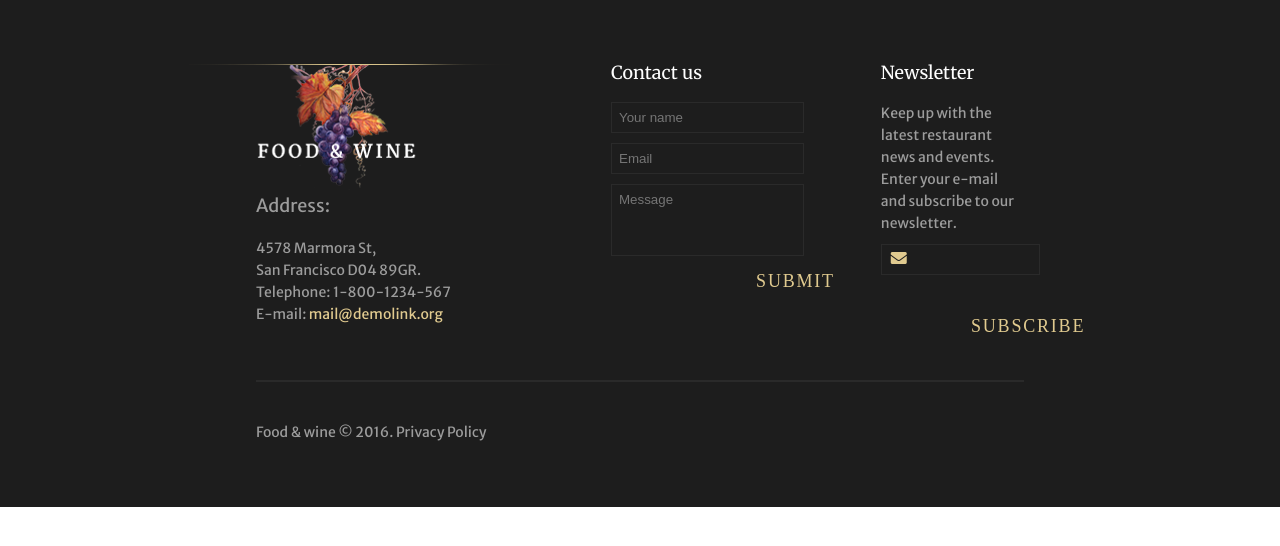
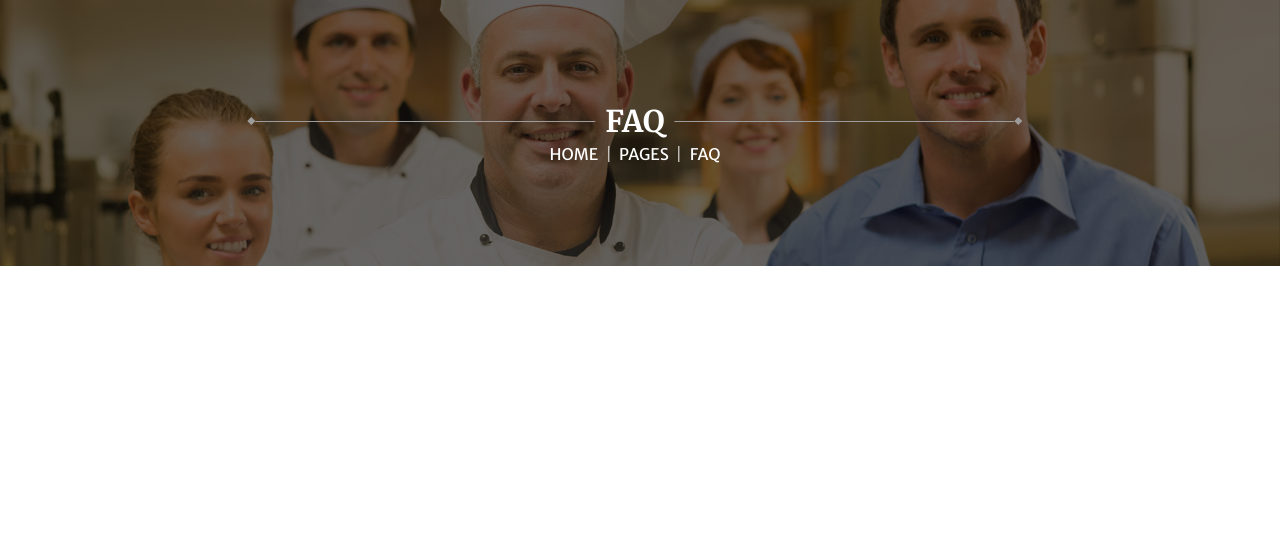
Before and after one commit to maxbordovski/food-and-wine-, a website: page index.html in a window 1280 px wide. Drawn offline with Linux system fonts and the light colour scheme.

Commit message:
added label pattarn for all pages

```diff
--- a/assets/styles/scss/footer.scss
+++ /dev/null
@@ -1,80 +0,0 @@
-@import "mixins.scss";
-@import "colors.scss";
-@import "style.scss";
-.fw-f-logo {
-    position: relative;
-    right: 67px;
-}
-footer {
-    background-color: $bgcolorprimary;
-    padding: 5% 0%;
-}
-.fw-f-elements {
-    @include block60;
-    display: flex;
-    justify-content: center;
-    align-items: flex-start;
-}
-.fw-f-email {
-    color: $colortextsecondary;
-}
-.fw-f-address {
-    color: $colortextgrey;
-    font-family: 'Merriweather Sans';
-    padding-bottom: 0;
-  }
-.fw-f-contact-us {
-    @include flex-cols;
-    flex-grow: 4;
-    padding-right: 10%;
-  }
-input {
-    @include in-t;
-}
-button {
-    @include bu-t;
-}
-button:hover {
-    background: $bgcolorsecondary;
-}
-.fw-f-message {
-    padding-bottom: 25%;
-}
-  .fw-f-logo {
-    position: relative;
-    right: 67px;
-}
-  .fw-f-email-input {
-    width: 100%;
-    margin-top: 10px;
-}
-  .fw-f-submit-button {
-    box-sizing: border-box;
-    width: 30%;
-    position: relative;
-    left: 70%;
-}
-  .fw-f-subsribe-button {
-    position: relative;
-    left: 56%;
-}
-.fw-f-line {
-    @include block60;
-    background-color: $bgcolorsecondary;
-    height: 2px;
-    margin-top: 3%;
-}
-.fw-f-footer-bottom {
-    @include flex-cols;
-}
-.fw-f-copyrights {
-    padding-top: 3%;
-    box-sizing: border-box;
-    @include block60;
-}
-i {
-    padding: 5px 10px;
-    color: $colortextsecondary;
-    position: relative;
-    bottom: 40px;
-}
--- /dev/null
+++ b/assets/styles/scss/label.scss
@@ -0,0 +1,66 @@
+@import "mixins.scss";
+@import "colors.scss";
+@import "style.scss";
+
+.fw-l-info {
+    position: relative;
+}
+img {
+    width: 100%;
+}
+.fw-l-centering {
+    @include centering-absolute-child;
+    padding-right: 10px;
+}
+.fw-l-decoration {
+    @include flex-container-full_center;
+}
+    .fw-l-romb-l, .fw-l-romb-r {
+    width: 0;
+    height: 0;
+    border: 4px solid transparent;
+    border-bottom-color: $colortextgrey;
+    position: relative;
+    top: -4px;
+}
+    .fw-l-romb-r:after {
+    @include rhombus-after;
+}
+    .fw-l-romb-l:after {
+    @include rhombus-after;
+}
+    .fw-l-line-l, .fw-l-line-r {
+      background-color: $colortextgrey;
+      height: 1px;
+      width: 340px;
+}
+.fw-l-name {
+    padding: 0 10px 0 10px;
+    font-size: 30px;
+    font-family: 'Merriweather';
+    font-weight: 600;
+    color: $colortextprimary;
+}
+.fw-l-nav {
+    @include flex-container-full_center;
+    padding-top: 10px;
+}
+.fw-l-menu-center {
+    border-left: $colortextprimary 1px solid;
+    border-right: $colortextprimary 1px solid;
+}
+a {
+    color: $colortextprimary;
+    text-decoration: none;
+    padding: 0 10px;
+    font-family: 'Merriweather sans';
+ }
+a:hover {
+    background-color: $colortextsecondary;
+}
+a:visited {
+    color: $colortextprimary;
+}
+a:active {
+    color: $colortextprimary;
+}
--- a/assets/styles/scss/mixins.scss
+++ b/assets/styles/scss/mixins.scss
@@ -1,29 +1,25 @@
-/* Mixin for block 60%*/
-@mixin block60 {
-    width: 60%;
-    margin: auto;
-    max-width: 1200px;
+/*Mixin for centering child elements with help pos:absolute
+!Don't forget to give pos:reletive and height for parent element!*/
+@mixin centering-absolute-child {
+    position: absolute;
+    top: 50%;
+    left: 50%;
+    transform: translate(-50%, -50%);
 }
-/*Mixin for column objects*/
-@mixin flex-cols{
+/*Just for centering flex items by the center*/
+@mixin flex-container-full_center {
     display: flex;
-    flex-direction: column;
+    justify-content: center;
+    align-items: center;
 }
-/*Pattern for inputs*/
-@mixin in-t {
-    outline:none;
-    background-color: transparent;
-    border: 1px solid $bgcolorsecondary;
-    padding: 7px;
-    margin-bottom: 10px;
+/*:after for creating rhombus*/
+@mixin rhombus-after {
+    content: "";
+    width: 0;
+    height: 0;
+    position: absolute;
+    left: -4px;
+    top: 4px;
+    border: 4px solid transparent;
+    border-top-color: rgb(156, 156, 156);
 }
-/*Pattern for buttons*/
-@mixin bu-t {
-    font-family: 'Meriweather';
-    border: none;
-    background-color: inherit;
-    color: $colortextsecondary;
-    padding: 5px 10px 5px 10px;
-    font-size: 18px;
-    letter-spacing: 0.1em;
-}
--- a/index.html
+++ b/index.html
@@ -15,33 +15,28 @@
         <!-- write header here -->
       </header>
       <main>
-        <!-- space for our sections -->
+        <section>
+            <div class="fw-l-info">
+                <img src="assets/images/label-bg-faq.png"> <!--If you wanna add another img put it here-->
+                <div class="fw-l-centering">
+                <div class="fw-l-decoration"> <!--Decoration and H1-->
+                <div class="fw-l-romb-l"></div>
+                <div class="fw-l-line-l"></div>
+                <h1 class="fw-l-name">FAQ</h1>
+                <div class="fw-l-line-r"></div>
+                <div class="fw-l-romb-r"></div>
+            </div>
+            <div class="fw-l-nav"> <!--Navigation links-->
+                <a href="">HOME</a>
+                <a class="fw-l-menu-center" href="">PAGES</a>
+                <a href="">FAQ</a>
+            </div>
+            </div>
+            </div>
+        </section>
       </main>
       <footer>
-        <div class="fw-f-elements"> <!--Logo, address, phone and email-->
-          <div class="fw-f-ontacts">
-          <img class="fw-f-logo" src="assets/images/logov2.png" alt="Food & Wine">
-          <h3 class="fw-f-address">Address:</h3>
-          <h4 class="fw-f-info"><br>4578 Marmora St,<br>San Francisco D04 89GR.<br>Telephone: 1-800-1234-567<br>E-mail: <span class="fw-f-email">mail@demolink.org</span></h4>
-      </div>
-          <div class="fw-f-contact-us"><h3>Contact us</h3> <!--Contact message-->
-          <input type="fw-f-text" placeholder="Your name">
-          <input type="fw-f-text" placeholder="Email">
-          <input class="fw-f-message" type="text" placeholder="Message">
-          <button class="fw-f-submit-button">SUBMIT</button>
-      </div>
-      <div> <!--Newslatter mailing part-->
-          <h3>Newsletter</h3>
-          <h4>Keep up with the latest restaurant news and events.<br>Enter your e-mail and subscribe to our newsletter.</h4>
-          <input class="fw-f-email-input" type="text">
-          <i class="fas fa-envelope"></i>
-          <button class="fw-f-subsribe-button">SUBSCRIBE</button>
-      </div>
-  </div>
-  <div class="fw-f-footer-bottom"> <!--Bottom line and copyrights-->
-     <div class="fw-f-line"></div>
-     <h4 class="fw-f-copyrights">Food & wine © 2016. Privacy Policy</h4>
-  </div>
+        <!-- Write footer here-->
       </footer>
 </body>
 </html>
```
Also changed, not shown: assets/images/label-bg-faq.png (added), assets/images/logov2.png (deleted), assets/styles/css/style.css, 1 other file.
